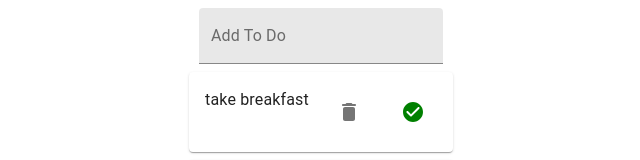
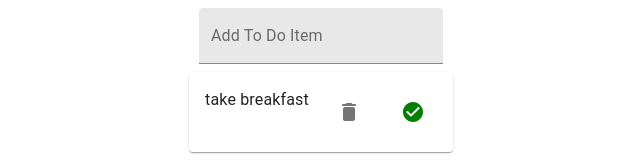
Before and after one commit to vikashask/todo-app-react-node, a React (Create React App) app: page / in a window 1280 px wide. Shown: the top 160 px of the page, without its empty margins (319-959 px from the left). Built offline with nearby package versions, Linux system fonts and the light colour scheme.

Commit message:
code clean up

```diff
--- a/src/App.js
+++ b/src/App.js
@@ -23,7 +23,6 @@ const App = () => {
   };
 
   const removeTodo = (id) => {
-    console.log("🚀 ~ file: App.js ~ line 24 ~ removeTodo ~ id", id);
     setTodoList((oldList) => oldList.filter((item) => item.id !== id));
   };
 
--- a/src/component/Form.js
+++ b/src/component/Form.js
@@ -36,7 +36,9 @@ const Form = ({ addTodo }) => {
       <Grid container direction="column" justify="center" alignItems="center">
         <form onSubmit={handelSubmit}>
           <FormControl fullWidth className={classes.margin} variant="filled">
-            <InputLabel htmlFor="filled-adornment-amount">Add To Do</InputLabel>
+            <InputLabel htmlFor="filled-adornment-amount">
+              Add To Do Item
+            </InputLabel>
             <FilledInput
               id="filled-adornment-amount"
               value={inputValue}
```
